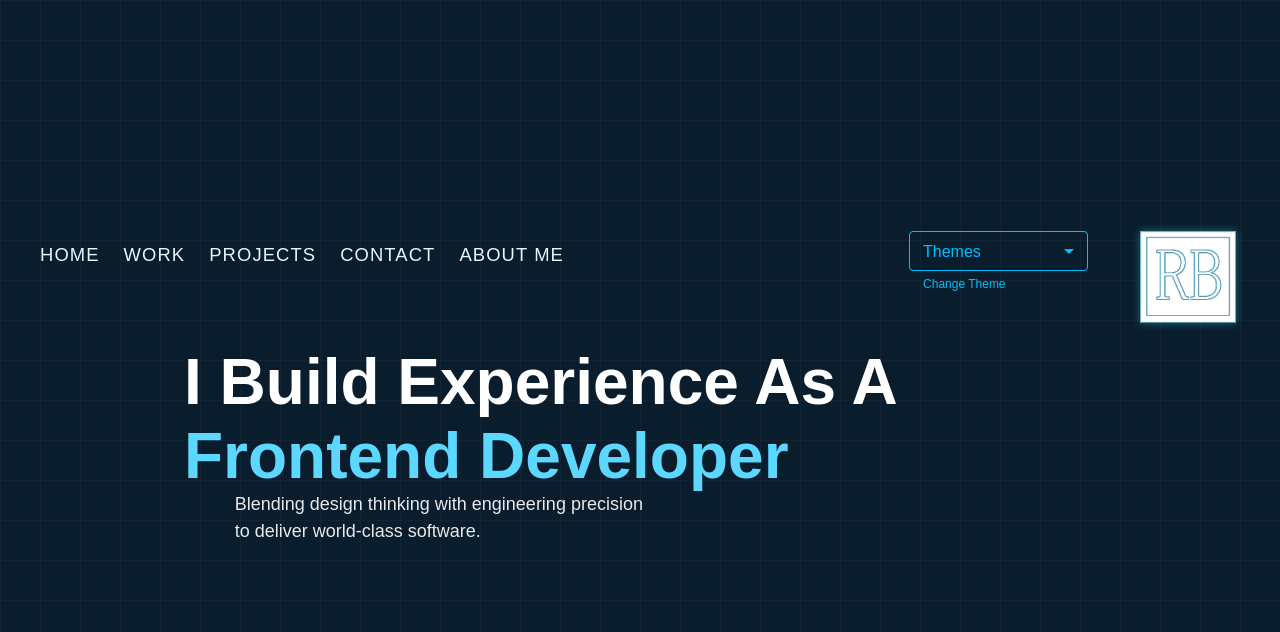
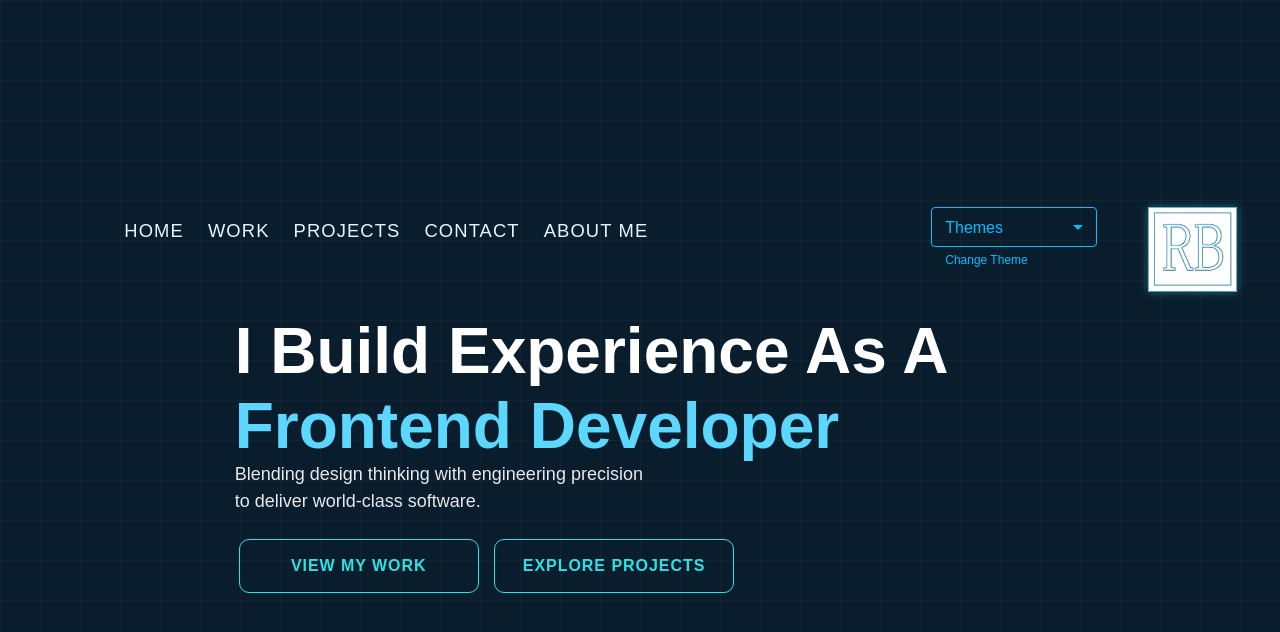
Before and after one commit to whoseunassailable/theme-based-portfolio, a React (Vite) app: page / in a window 1280 px wide. Shown: the top 632 px of the page. Built offline with nearby package versions, Linux system fonts and the light colour scheme.

Commit message:
added button section

```diff
--- a/src/pages/home/Home.tsx
+++ b/src/pages/home/Home.tsx
@@ -2,6 +2,7 @@ import { Container } from "@mui/material";
 import { HomePageNavBar } from "./components/HomePageNavBar";
 import { BigTitle } from "./components/BigTitle";
 import { SmallTitle } from "./components/SmallTitle";
+import { ButtonSection } from "./components/ButtonSection";
 
 export const Home = () => {
   return (
@@ -13,12 +14,10 @@ export const Home = () => {
       sx={{ px: { sm: 2, md: 3, lg: 4, xl: 5 } }}
     >
       <HomePageNavBar></HomePageNavBar>
-      <BigTitle
-        title="I Build Experience As A"
-        typographyAorB={true}
-      ></BigTitle>
+      <BigTitle title="I Build Experience As A" typographyAorB={true} />
       <BigTitle title="Frontend Developer" typographyAorB={false}></BigTitle>
       <SmallTitle></SmallTitle>
+      <ButtonSection></ButtonSection>
     </Container>
   );
 };
--- a/src/pages/home/components/BigTitle.tsx
+++ b/src/pages/home/components/BigTitle.tsx
@@ -56,8 +56,8 @@ export const BigTitle: React.FC<BigTitleProps> = ({
     <Box
       sx={{
         display: "grid",
-        gridTemplateColumns: { md: "1fr 5fr 2fr" },
-        gridTemplateAreas: `"space-left big-title space-right"`,
+        gridTemplateColumns: { md: "1fr 5fr " },
+        gridTemplateAreas: `"space-left big-title "`,
       }}
     >
       <Box
@@ -74,11 +74,11 @@ export const BigTitle: React.FC<BigTitleProps> = ({
       >
         {typographyAorB === true ? typographyA : typographyB}
       </Box>
-      <Box
+      {/* <Box
         sx={{
           gridArea: "space-right",
         }}
-      ></Box>
+      /> */}
     </Box>
   );
 };
--- /dev/null
+++ b/src/pages/home/components/ButtonSection.tsx
@@ -0,0 +1,49 @@
+import { Box, Button } from "@mui/material";
+import { sxValueForButton } from "../styles/homePageStyles";
+
+export const ButtonSection = () => {
+  return (
+    <Box
+      sx={{
+        display: "grid",
+        gridTemplateColumns: { md: "0.17fr 0.21fr 0.21fr" },
+        gridTemplateAreas: `"left-space button-1 button-2"`,
+      }}
+    >
+      <Box sx={{ display: "flex", gridArea: "left-space" }}></Box>
+      <Box
+        sx={{
+          display: "flex",
+          gridArea: "button-1",
+        }}
+      >
+        <Button
+          variant="outlined"
+          size="large"
+          fullWidth={{ xs: true, sm: false } as any}
+          sx={{
+            ...sxValueForButton,
+            py: { xs: 1.25, sm: 1.5 },
+            fontSize: { xs: "0.95rem", md: "1rem" },
+          }}
+        >
+          View My Work
+        </Button>
+      </Box>
+      <Box sx={{ display: "flex", gridArea: "button-2" }}>
+        <Button
+          variant="outlined"
+          size="large"
+          fullWidth={{ xs: true, sm: false } as any}
+          sx={{
+            ...sxValueForButton,
+            py: { xs: 1.25, sm: 1.5 },
+            fontSize: { xs: "0.95rem", md: "1rem" },
+          }}
+        >
+          Explore Projects
+        </Button>
+      </Box>
+    </Box>
+  );
+};
--- a/src/pages/home/components/HomePageNavBar.tsx
+++ b/src/pages/home/components/HomePageNavBar.tsx
@@ -12,10 +12,15 @@ export const HomePageNavBar = () => {
       alignItems="start"
       sx={{
         display: "grid",
-        gridTemplateColumns: { md: "7fr 1.5fr 1fr" },
-        gridTemplateAreas: `"navbar theme logo"`,
+        gridTemplateColumns: { md: "0.4fr 7fr 1.5fr 1fr" },
+        gridTemplateAreas: `"space-left navbar theme logo"`,
       }}
     >
+      <Box
+        sx={{
+          gridArea: "space-left",
+        }}
+      />
       <Box
         sx={{
           gridArea: "navbar",
```
